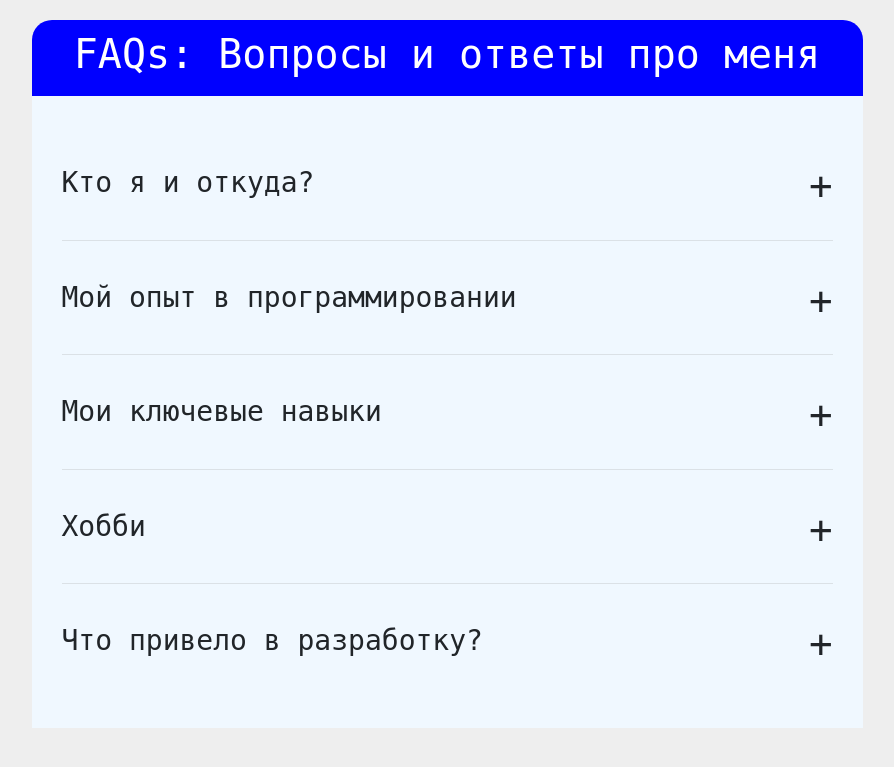
After one commit to MidNight337/Mysite, a Django app: page /faq/ in a window 1280 px wide. The commit adds this page. Shown: the top 767 px of the page, without its empty margins (193-1087 px from the left). Run offline with Django 4.2, Linux system fonts and the light colour scheme; some libraries are stand-ins or nearby versions.

Commit message:
faq-добавлено

```diff
--- a/news/models.py
+++ b/news/models.py
@@ -25,6 +25,10 @@ class Meta:
     verbose_name = 'Новость'
     verbose_name_plural = 'Новости'
     ordering = ['-created_at']
+
+class UserProfile(models.Model):
+    user   = models.OneToOneField(User, on_delete=models.CASCADE)
+    avatar = models.ImageField()
 
 class Category (models.Model):
     title = models.TextField(max_length=150, db_index=True, verbose_name='Название категории')
--- /dev/null
+++ b/news/templates/news/faq.html
@@ -0,0 +1,118 @@
+<!DOCTYPE html>
+<html>
+  <head>
+    <meta charset="utf-8">
+    <title>FAQ</title>
+    <link rel="stylesheet" href="https://cdnjs.cloudflare.com/ajax/libs/twitter-bootstrap/5.1.3/css/bootstrap.min.css">
+    <script type="text/javascript" src="https://cdnjs.cloudflare.com/ajax/libs/jquery/3.6.0/jquery.min.js"></script>
+    <style type="text/css">
+      body{
+        background: #eee;
+        padding-top: 20px;
+        font-family: monospace;
+      }
+      .header{
+        border-radius: 20px 20px 0px 0px;
+        padding: 10px 0px;
+        background: blue;
+        color: #fff;
+        width: 100%;
+        display: flex;
+        align-content: center;
+        justify-content: center;
+      }
+      .faq-item{
+        margin-bottom: 40px;
+        margin-top: 40px;
+      }
+      .faq-body{
+        display: none;
+        margin-top: 30px;
+      }
+      .faq-wrapper{
+        width: 75%;
+        margin: 0 auto;
+      }
+      .faq-inner{
+        padding: 30px;
+        background: aliceblue;
+      }
+      .faq-plus{
+        float: right;
+        font-size: 1.4em;
+        line-height: 1em;
+        cursor: pointer;
+      }
+      hr{
+        background-color: #9b9b9b;
+      }
+    </style>
+  </head>
+  <body>
+    <div class="container">
+      <div class="row">
+        <div class="faq-wrapper">
+          <div class="header">
+            <h1>FAQs: Вопросы и ответы про меня</h1>
+          </div>
+          <div class="faq-inner">
+            <div class="faq-item">
+              <h3>
+                Кто я и откуда?
+                <span class="faq-plus">&plus;</span>
+              </h3>
+              <div class="faq-body">
+                Меня зовут евгений, мне 22 года, живу сейчас в г.Омск, но через некоторое время вернусь в Санкт-Петербург, учился в ВКА им.Можайского, но не закончил, так как возникли сложности с дальнейшей работой, сейчас работаю в ПАО "Сбербанк" в данный момент самостоятельно изучаю Backend разработку на Django
+              </div>
+            </div>
+            <hr>
+            <div class="faq-item">
+              <h3>
+                Мой опыт в программировании
+                <span class="faq-plus">&plus;</span>
+              </h3>
+              <div class="faq-body">
+                В академии я изучал С++ для систем управления космическими комплексами, в данный момент изучаю python и фреймворк Django, знаком с БД PostgreSQL, учусь писать unit-тесты, изучаю основы linux, знаком с Git, Docker и Celery.
+              </div>
+            </div>
+            <hr>
+            <div class="faq-item">
+              <h3>
+                Мои ключевые навыки
+                <span class="faq-plus">&plus;</span>
+              </h3>
+              <div class="faq-body">
+                Многозадачность, быстрое усвоение информации, стрессоустойчивость, гибкость в работе, расставление приоритетов
+              </div>
+            </div>
+            <hr>
+            <div class="faq-item">
+              <h3>
+                Хобби
+                <span class="faq-plus">&plus;</span>
+              </h3>
+              <div class="faq-body">
+                В свободное время занимаюсь легкой атлетикой и хожу на турники, читаю фентези, провожу время с близкими, пишу pet-троекты для души)
+              </div>
+            </div>
+            <hr>
+            <div class="faq-item">
+              <h3>
+                Что привело в разработку?
+                <span class="faq-plus">&plus;</span>
+              </h3>
+              <div class="faq-body">
+                В разработку привело постоянное желание совершенствоваться и оттачивать навыки, возможность реализовать себя в жизни и найти высокооплачиваемую работу через определенное время, а также желание заниматься интересными проектами в команде заинтересованных людей, буду рад найти таких же людей как и я)
+              </div>
+            </div>
+          </div>
+        </div>
+      </div>
+    </div>
+    <script type="text/javascript">
+      $(".faq-plus").on('click',function(){
+        $(this).parent().parent().find('.faq-body').slideToggle();
+      });
+    </script>
+  </body>
+</html>
--- a/news/templates/news/login.html
+++ b/news/templates/news/login.html
@@ -1,4 +1,4 @@
-{% extends 'base.html' %}
+{% extends 'base2.html' %}
 
 {% block title %}
 login :: {{block.super}}
--- a/news/urls.py
+++ b/news/urls.py
@@ -21,4 +21,5 @@ urlpatterns = (
     # path('success/', success, name = 'success_page'),
     # path('submit/', newcontact, name = 'contacter'),
     path('price/', Price.as_view(), name ='price'),
+    path('faq/', Faq.as_view(), name = 'faq'),
 )
--- a/news/views.py
+++ b/news/views.py
@@ -68,29 +68,8 @@ def register(request):
         form = UserRegisterForm()
     return render(request, 'news/register.html', {"form" : form})
 
-# class AddReview(CreateView):
-#     model = Reviews
-#     success_url = reverse_lazy('success_page')
-#     verbose_name = 'submit'
-#     form_class = ReviewForm
 
-#     def form_valid(self, form):
-#         # формирование сообщения для отправки
-#         data = form.data
-#         subject = f'Cообщение с формы от {data["name"]} Почта отправителя: {data["name"]}'
-#         email(subject, data['text'])
-#         return super().form_valid(form)
 
-# # Отправка сообщения
-# def email(subject, content):
-#     send_mail(subject,
-#             content,
-#             'goloveikozhenya@mail.ru',
-#             ['goloveikozhenya77@gmail.com'] )
-
-# #Возвращение сообщения при успешном заполеннии формы
-# def success(request):
-#     return HttpResponse('Письмо отправлено!')
 
 
 def user_login(request):
@@ -108,40 +87,6 @@ def user_logout(request):
     logout(request)
     return redirect('login')
 
-# def contacter(request):
-#     if request.method == 'POST':
-#         return redirect('home')
-
-#def submit(request):
-#    return redirect('home')
-#class Reviews(models.Model):
-
-
-# class FormReview(View):
-#     def post(self, request, pk):
-#         form = ReviewForm(request.POST)
-#         news = News.objects.all(id=pk)
-#         if form.is_valid():
-#             form = form.save(commit = False)
-#             form.news = news
-#             form.save()
-#         return redirect('http://127.0.0.1:8000/BLOG/')
-
-# def newcontact(request):
-#     if request.method == "POST":
-#         form = NewContactForm(data = request.POST)
-#         if form.is_valid():
-#             mail = send_mail(form.cleaned_data['subject'], form.cleaned_data['content'], 'goloveikozhenya@mail.ru', ['goloveikozhenya77@gmail.com'] , fail_silently=False)
-#             if mail:
-#                 messages.success(request, "Письмо отправлено!")
-#                 return redirect('BLOG.html')
-#             else:
-#                 messages.error(request, 'Ощибка отправки письма!')
-#         else:
-#             messages.error(request, 'Ошибка валидации!')
-#     else:
-#         form = NewContactForm()
-#     return render(request, 'news/BLOG.html', {"form" : form})
 
 def contact(request):
     if request.method == "POST":
@@ -150,7 +95,6 @@ def contact(request):
             mail = send_mail(form.cleaned_data['subject'], form.cleaned_data['content'], 'goloveikozhenya@mail.ru', ['goloveikozhenya77@gmail.com'] , fail_silently=False)
             if mail:
                 messages.success(request, "Письмо отправлено!")
-
             else:
                 messages.error(request, 'Ощибка отправки письма!')
         else:
@@ -161,10 +105,6 @@ def contact(request):
 
 
 
-# class Contacter(ListView):
-#     model = News
-#     template_name = ''
-#     context_object_name = 'contacter'
 
 class MyBlog(ListView):
     model = News
@@ -187,18 +127,16 @@ class HomeNews(ListView):
         return News.objects.filter(is_published=True).select_related('category')
 
 
-# def index(request):
-#     news = News.objects.all()
-#     categories = Category.objects.all()
-#     context = {
-#         'news' : news,
-#         'title' : 'Список новостей',
-#     }
-#     return render(request, template_name='news/index.html', context = context)
+
 class Price(ListView):
     model = News
     template_name = 'news/price.html'
     context_object_name = 'price'
+
+class Faq(ListView):
+    model = News
+    template_name = 'news/faq.html'
+    context_object_name = 'faq'
 
 class NewsByCategory(ListView):
     model = News
@@ -215,19 +153,6 @@ class NewsByCategory(ListView):
     def get_queryset(self):
         return News.objects.filter(category_id = self.kwargs['category_id'], is_published = True).select_related('category')
 
-
-# def contacter(request):
-#     return HttpResponseRedirect('news/login.html')
-
-# def get_category(request, category_id):
-#     news = News.objects.filter(category_id = category_id)
-#     category = Category.objects.get (pk = category_id)
-#     return render(request, 'news/category.html', {'news' : news, 'category' : category, })
-
-# def view_news(request, news_id):
-#     news_item = News.objects.get (pk=news_id)
-#     news_item = get_object_or_404(News, pk=news_id)
-#     return render(request, 'news/view_news.html', {'news_item' : news_item})
 
 class CustomSuccessMessageMixin:
     @property
@@ -259,7 +184,8 @@ class ViewNews(CustomSuccessMessageMixin ,FormMixin, DetailView):
                 return self.form_valid(form)
             else:
                 return self.form_invalid(form)
-
+        else:
+            return HttpResponse("Вы не авторизованы! Пожалуйста пройдите регистрацию!")
 
     def form_valid(self, form):
         self.object = form.save(commit = False)
--- a/templates/base.html
+++ b/templates/base2.html
@@ -73,7 +73,7 @@
         </div>
     </div>
 </div>
-{% include 'inc/_footer.html'%}
+{% comment %} {% include 'inc/_footer.html'%} {% endcomment %}
 
     <script src="https://cdn.jsdelivr.net/npm/bootstrap@5.1.3/dist/js/bootstrap.bundle.min.js"
             integrity="sha384-ka7Sk0Gln4gmtz2MlQnikT1wXgYsOg+OMhuP+IlRH9sENBO0LRn5q+8nbTov4+1p"
--- a/templates/inc/_nav.html
+++ b/templates/inc/_nav.html
@@ -6,7 +6,7 @@
     </button>
     <div class="collapse navbar-collapse" id="navbarSupportedContent">
       <ul class="navbar-nav me-auto mb-2 mb-lg-0">
-        <li class="nav-item"><a class="nav-link" href="{% url 'home' %}">Главная</a></li>
+        {% comment %} <li class="nav-item"><a class="nav-link" href="{% url 'home' %}">Главная</a></li> {% endcomment %}
         <li class="nav-item"><a class="nav-link" href="{% url 'contact' %}">FeedBack</a></li>
 
         <li class="nav-item"><a class="nav-link" href="{% url 'add_news' %}">Добавить новость</a></li>
```
Also changed, not shown: news/forms.py (+40 -1 lines), templates/inc/_footer.html (+4 -4 lines), db.sqlite3, news/migrations/0012_userprofile.py (added).
